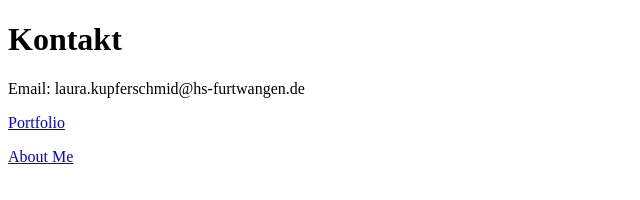
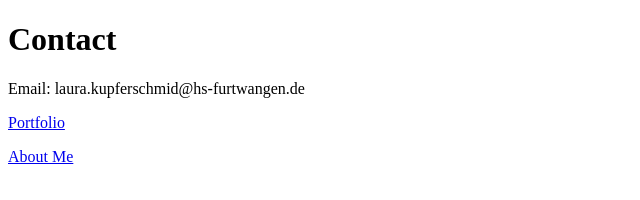
Before and after one commit to LauraKupferschmid/EIA22, a plain HTML site: page Aufgabe_3/Kontakt.html in a window 1280 px wide. Shown: the full height of the page, 0-640 px from the left. Drawn offline with Linux system fonts and the light colour scheme.

Commit message:
Update Kontakt.html

```diff
--- a/Aufgabe_3/Kontakt.html
+++ b/Aufgabe_3/Kontakt.html
@@ -4,8 +4,8 @@
     <meta charset="UTF-8">
     <meta http-equiv="X-UA-Compatible" content="IE=edge">
     <meta name="viewport" content="width=device-width, initial-scale=1.0">
-    <title>Kontakt</title>
-    <h1>Kontakt</h1>
+    <title>Contact</title>
+    <h1>Contact</h1>
 </head>
 <body>
     <p>Email: laura.kupferschmid@hs-furtwangen.de</p>
```
